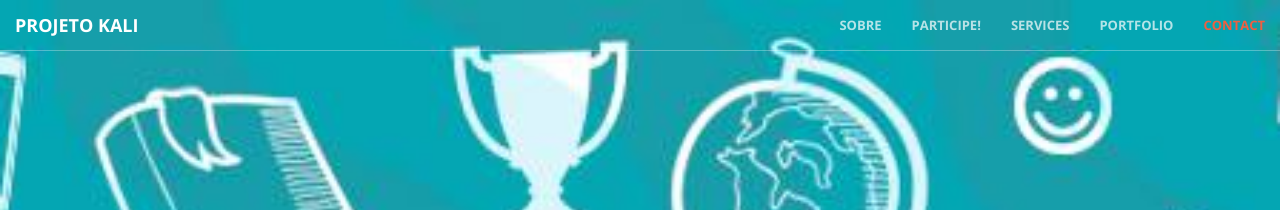
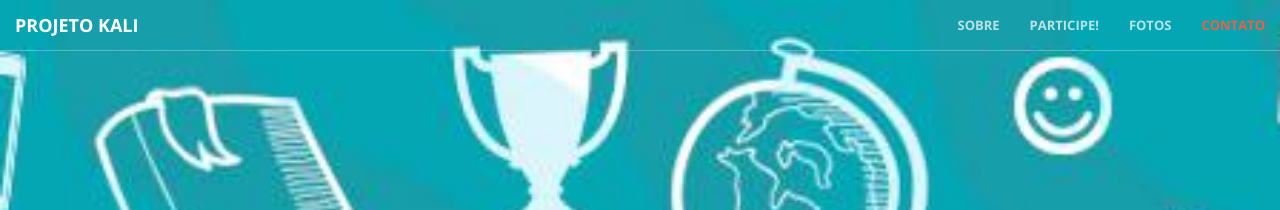
Before and after one commit to projetokali/projetokali.github.io, a Jekyll site: the page built from index.html, in a window 1280 px wide. Shown: the top 210 px of the page. Built offline with Jekyll 4.4.1, drawn with Linux system fonts in a browser that asks for light colours.

Commit message:
Atualiza navbar e arruma links

```diff
--- a/_includes/nav.html
+++ b/_includes/nav.html
@@ -15,19 +15,16 @@
         <div class="collapse navbar-collapse" id="bs-example-navbar-collapse-1">
             <ul class="nav navbar-nav navbar-right">
                 <li>
-                    <a class="page-scroll" href="#sobre">Sobre</a>
+                    <a class="page-scroll" href="index#page-top">Sobre</a>
                 </li>
                 <li>
-                    <a href="participe.html"> Participe! </a>
+                    <a href="participe"> Participe! </a>
                 </li>
                 <li>
-                    <a class="page-scroll" href="#services">Services</a>
+                    <a class="page-scroll" href="index#portfolio">Fotos</a>
                 </li>
                 <li>
-                    <a class="page-scroll" href="#portfolio">Portfolio</a>
-                </li>
-                <li>
-                    <a class="page-scroll" href="#contact">Contact</a>
+                    <a class="page-scroll" href="#contact">Contato</a>
                 </li>
             </ul>
         </div>
```
